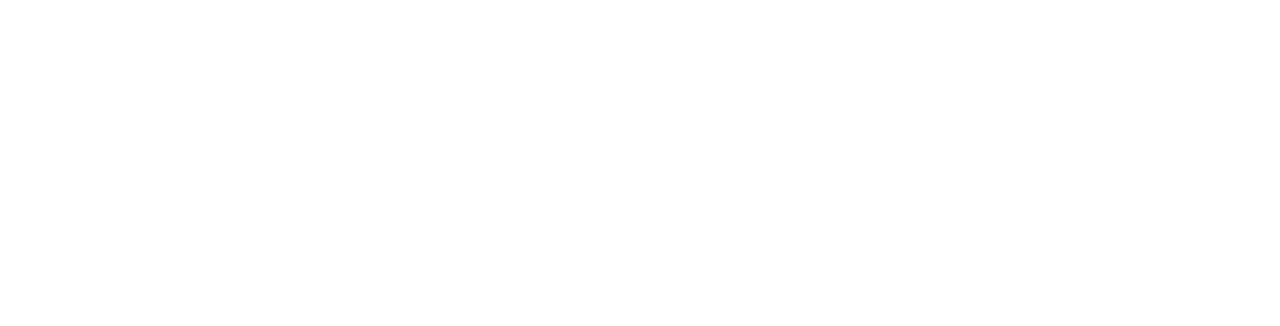
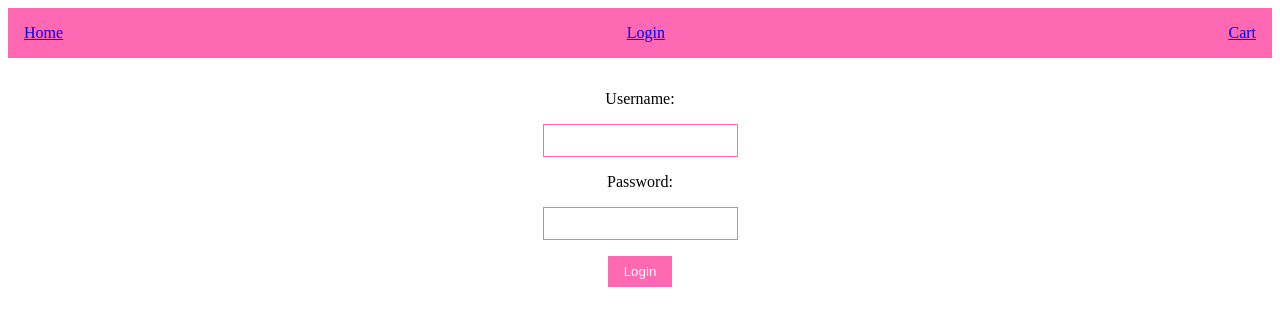
Before and after one commit to Aris-Capstone/Capstone_Frontend, a React (Vite) app in the folder capstone/: page /login in a window 1280 px wide. Before the commit this address had no page. Shown: the top 326 px of the page. Built offline with nearby package versions, Linux system fonts and the light colour scheme.

Commit message:
added slice file, navigation, and created login. still need to make login functional, and add registration

```diff
--- a/capstone/src/App.jsx
+++ b/capstone/src/App.jsx
@@ -8,20 +8,23 @@
 import { useSelector } from 'react-redux';
 import SearchBar from './components/SearchBar';
 import Navigation from './components/Navigation';
-
+import Login from './components/Login';
 function App() {
 
   return (
+    <div>
+      <Navigation />
       <Routes>
-      <Route path="/" element={<Navigation />} />
+        <Route path="/" element={<Products />} />
         <Route path="/users" element={<Users />} />
         <Route path="/create-user" element={<CreateUser />} />
-      <Route path="/products" element={<Products />} />
         <Route path="/products/:productId" element={<SingleProduct />} />
         <Route path="/search" element={<SearchBar />} />
+        <Route path="/login" element={<Login />} />
       </Routes>
+    </div>
 
-  )
+  );
 }
 
 export default App
--- a/capstone/src/api/storeApi.js
+++ b/capstone/src/api/storeApi.js
@@ -17,6 +17,14 @@
         createUser: builder.mutation({
             query: (body) => ({
                 url: "/api/users",
+                method: "POST",
+                body,
+            }),
+            invalidatesTags: ["Users"],
+        }),
+        authenticate: builder.mutation({
+            query: (body) => ({
+                url: "/api/login",
                 method: "POST",
                 body,
             }),
@@ -87,4 +95,5 @@
     useFetchUsersQuery,
     useUpdateUserCartMutation,
     useDeleteUserCartMutation,
+    useAuthenticateMutation,
 } = storeApi;
--- a/capstone/src/components/Login.jsx
+++ b/capstone/src/components/Login.jsx
@@ -0,0 +1,34 @@
+import { useState } from "react";
+import { useDispatch } from "react-redux";
+import { login } from "../features/userSlice";
+import { useNavigate } from "react-router-dom";
+import { useAuthenticateMutation } from "../api/storeApi";
+import { useCreateUserMutation } from "../api/storeApi";
+
+export default function Login() {
+    const [username, setUsername] = useState("");
+    const [password, setPassword] = useState("");
+    const [authenticate, { isLoading, error }] = useAuthenticateMutation();
+
+    const dispatch = useDispatch();
+    const navigate = useNavigate();
+
+    const handleChange = (event) => {
+        event.preventDefault();
+        authenticate({ username, password });
+        navigate("/");
+    };
+
+    return (
+        <form className="login-form" onSubmit={handleChange}>
+            <label>Username:</label>
+            <input type="text" value={username} onChange={(event) => setUsername(event.target.value)} />
+            <label>Password:</label>
+            <input type="password" value={password} onChange={(event) => setPassword(event.target.value)} />
+            <button className="login-button" type="submit">Login</button>
+            {/* <p>
+                Don't have an account? <Link to="/users">Register</Link>
+            </p> */}
+        </form>
+    );
+};
--- a/capstone/src/components/Navigation.jsx
+++ b/capstone/src/components/Navigation.jsx
@@ -1,14 +1,22 @@
 import { NavLink } from "react-router-dom";
-import { useSelector } from "react-redux";
+import { useSelector, useDispatch } from "react-redux";
+import { setUser, getCart, initialState, getUserId } from "../features/userSlice";
 
 export default function Navigation() {
     const dispatch = useDispatch();
+    const userId = useSelector(getUserId);
+    const cart = useSelector(getCart);
+
+    const logout = () => {
+        dispatch(setUser({ ...initialState }));
+    };
 
     return (
         <div id="navigation" className="navigation">
             <NavLink to="/">Home</NavLink>
-            <NavLink to="/products">Products</NavLink>
-            <NavLink to="/cart">Cart</NavLink>
+            {!userId && <NavLink to="/login">Login</NavLink>}
+            {userId && <a onClick={logout}>Logout</a>}
+            <NavLink to="/user_cart">Cart</NavLink>
         </div>
     );
 };
--- a/capstone/src/components/Products.jsx
+++ b/capstone/src/components/Products.jsx
@@ -23,35 +23,28 @@
         );
     }
 
-    const productsToDisplay =
-        searchParamater !== "" && data.products ? data.products.filter(
-            (product) => product.name.toUpperCase().includes(searchParamater.toUpperCase())
+    const productsToDisplay = searchParamater !== "" && data
+        ? data.filter((product) =>
+            product.name.toUpperCase().includes(searchParamater.toUpperCase())
         )
-            : data.products;
+        : data;
 
     return (
-        <section>
+        <>
             <h1 className="products-title">Happiest Store on Earth</h1>
             <SearchBar searchParamater={searchParamater} setSearchParamater={setSearchParamater} />
 
-            <div className="products-container">
-                {data?.map((product) => {
-                    return (
-                        <section>
+            <section className="products-container">
+                {productsToDisplay?.map((product) => (
                     <div key={product.id}>
                         <img className="product-image" src={product.image_url} alt={product.name} />
+                        <div>
                             <h3>{product.name}</h3>
-                                <p>{product.description}</p>
-                                <p>${product.price}</p>
+                            <button className="view-details" onClick={() => navigate(`/products/${product.id}`)}>View Product</button>
                         </div>
-                            <div>
-                                <button onClick={() => navigate(`/products/${product.id}`)}>View Product</button>
                     </div>
+                ))}
             </section>
-
+        </>
     );
-                })}
-            </div>
-        </section>
-    );
-}
+};
--- a/capstone/src/components/SearchBar.jsx
+++ b/capstone/src/components/SearchBar.jsx
@@ -3,7 +3,6 @@
         <div className="search-bar">
             <label>
                 Search:
-
                 <input value={props.searchParamater}
                     onChange={(event) => props.setSearchParamater(event.target.value)}
                     type="text"
--- a/capstone/src/components/SingleProduct.jsx
+++ b/capstone/src/components/SingleProduct.jsx
@@ -23,7 +23,7 @@
 
     return (
         <div className="single-product">
-            <button onClick={() => navigate('/products')} className="back-button">
+            <button onClick={() => navigate('/')} className="back-button">
                 Back to Products
             </button>
             <div className="product-details">
@@ -38,6 +38,9 @@
                     <p className="price">${product.price}</p>
                 </div>
             </div>
+            <button onClick={() => navigate('/user_cart')} className="add-to-cart">
+                Add to Cart
+            </button>
         </div>
     );
 }
--- /dev/null
+++ b/capstone/src/features/userSlice.js
@@ -0,0 +1,42 @@
+import { createSlice } from "@reduxjs/toolkit";
+
+export const initialState = {
+    token: "",
+    user: {},
+    isLoggedIn: false,
+    cart: [],
+};
+
+const userSlice = createSlice({
+    name: "user",
+    initialState,
+    reducers: {
+        setUser: (state, action) => {
+            state.token = action.payload.token;
+            state.user = action.payload.user;
+            state.isLoggedIn = true;
+        },
+        addToCart: (state, action) => {
+            state.cart.push(action.payload);
+        },
+        removeFromCart: (state, action) => {
+            state.cart = state.cart.filter((item) => item.id !== action.payload);
+        },
+        login: (state, action) => {
+            state.token = action.payload.token;
+            state.user = action.payload.user;
+            state.isLoggedIn = true;
+        },
+        logout: (state) => {
+            state.token = "";
+            state.user = {};
+            state.isLoggedIn = false;
+        },
+    },
+});
+
+export const { setUser, logout, addToCart, removeFromCart, login } = userSlice.actions;
+export const getUserId = (state) => state.user.user.id;
+export const getToken = (state) => state.user.token;
+export const getCart = (state) => state.user.cart;
+export default userSlice.reducer;
--- a/capstone/src/index.css
+++ b/capstone/src/index.css
@@ -49,3 +49,47 @@
     justify-content: center;
     margin-bottom: 2rem;
 }
+
+.view-details {
+    background-color: hotpink;
+    color: white;
+    border: none;
+}
+
+.add-to-cart {
+    background-color: hotpink;
+    color: white;
+    padding: 0.75rem 1.5rem;
+    border: none;
+    margin: 1rem 0 2rem 0;
+}
+
+.navigation {
+    display: flex;
+    justify-content: space-between;
+    align-items: center;
+    padding: 1rem;
+    background-color: hotpink;
+    color: white;
+}
+
+.login-form {
+    display: flex;
+    flex-direction: column;
+    align-items: center;
+    justify-content: center;
+    gap: 1rem;
+    margin-top: 2rem;
+}
+
+.login-form input {
+    padding: 0.5rem;
+    border: 1px solid hotpink;
+}
+
+.login-form button {
+    padding: 0.5rem 1rem;
+    background-color: hotpink;
+    color: white;
+    border: none;
+}
--- a/capstone/src/store/store.js
+++ b/capstone/src/store/store.js
@@ -1,11 +1,13 @@
 import { configureStore } from '@reduxjs/toolkit';
 import { storeApi } from '../api/storeApi';
 import { authApi } from '../api/authApi';
+import userReducer from '../features/userSlice';
 
 export default configureStore({
     reducer: {
         [storeApi.reducerPath]: storeApi.reducer,
         [authApi.reducerPath]: authApi.reducer,
+        user: userReducer,
     },
     middleware: (getDefaultMiddleware) =>
         getDefaultMiddleware().concat(storeApi.middleware, authApi.middleware),
```
Lines whose indentation alone changed are shown as unchanged.
